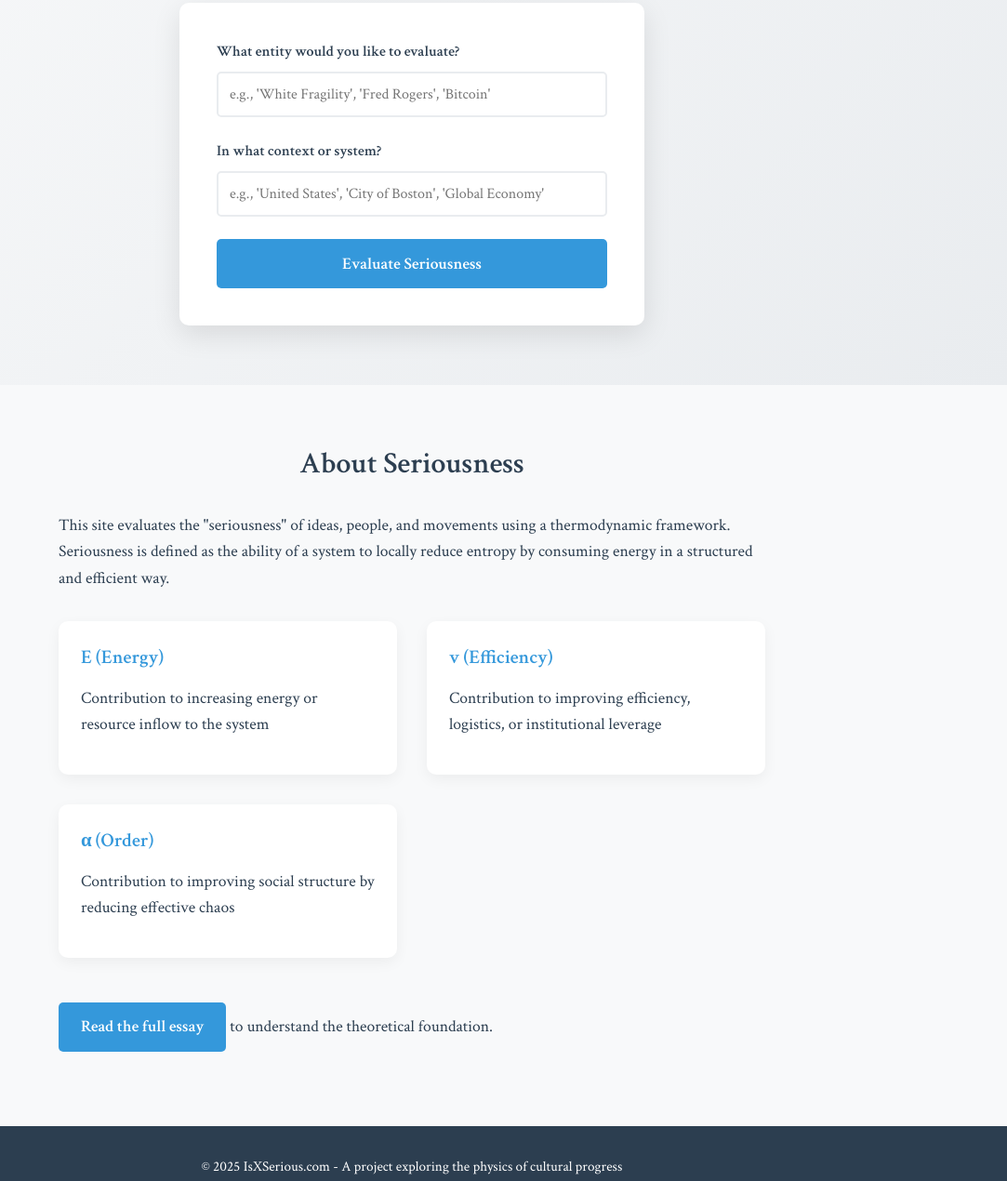
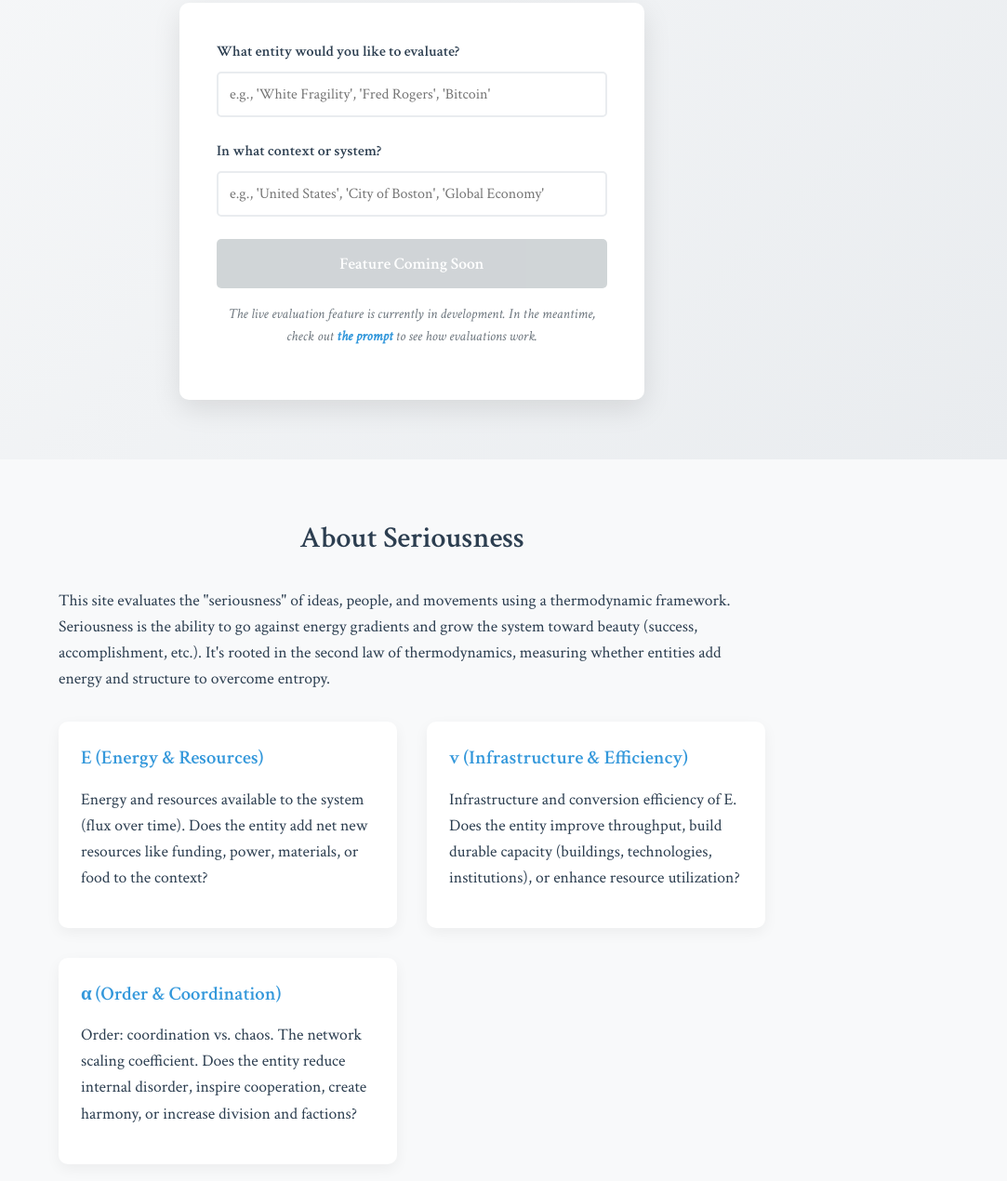
Before and after one commit to dgoodwin208/seriousness, a plain HTML site: page web/index.html in a window 1280 px wide. Shown: the part 295-1565 px from the top of the page at 93% size, without its empty margins (197-1280 px from the left). Drawn offline with Linux system fonts and the light colour scheme.

Commit message:
updating

```diff
--- a/web/index.html
+++ b/web/index.html
@@ -51,10 +51,10 @@
                             >
                         </div>
 
-                        <button type="submit" id="evaluate-btn">
-                            <span class="btn-text">Evaluate Seriousness</span>
-                            <span class="btn-loading" style="display: none;">Evaluating...</span>
+                        <button type="button" id="evaluate-btn" disabled class="btn-disabled">
+                            <span class="btn-text">Feature Coming Soon</span>
                         </button>
+                        <p class="coming-soon-note">The live evaluation feature is currently in development. In the meantime, check out <a href="prompt.html">the prompt</a> to see how evaluations work.</p>
                     </form>
                 </div>
             </div>
@@ -88,24 +88,24 @@
         <section id="about" class="about-section">
             <div class="container">
                 <h2>About Seriousness</h2>
-                <p>This site evaluates the "seriousness" of ideas, people, and movements using a thermodynamic framework. Seriousness is defined as the ability of a system to locally reduce entropy by consuming energy in a structured and efficient way.</p>
+                <p>This site evaluates the "seriousness" of ideas, people, and movements using a thermodynamic framework. Seriousness is the ability to go against energy gradients and grow the system toward beauty (success, accomplishment, etc.). It's rooted in the second law of thermodynamics, measuring whether entities add energy and structure to overcome entropy.</p>
 
                 <div class="framework-explanation">
                     <div class="parameter">
-                        <h3>E (Energy)</h3>
-                        <p>Contribution to increasing energy or resource inflow to the system</p>
+                        <h3>E (Energy & Resources)</h3>
+                        <p>Energy and resources available to the system (flux over time). Does the entity add net new resources like funding, power, materials, or food to the context?</p>
                     </div>
                     <div class="parameter">
-                        <h3>v (Efficiency)</h3>
-                        <p>Contribution to improving efficiency, logistics, or institutional leverage</p>
+                        <h3>v (Infrastructure & Efficiency)</h3>
+                        <p>Infrastructure and conversion efficiency of E. Does the entity improve throughput, build durable capacity (buildings, technologies, institutions), or enhance resource utilization?</p>
                     </div>
                     <div class="parameter">
-                        <h3>α (Order)</h3>
-                        <p>Contribution to improving social structure by reducing effective chaos</p>
+                        <h3>α (Order & Coordination)</h3>
+                        <p>Order: coordination vs. chaos. The network scaling coefficient. Does the entity reduce internal disorder, inspire cooperation, create harmony, or increase division and factions?</p>
                     </div>
                 </div>
 
-                <p><a href="essay.html" class="read-essay-link">Read the full essay</a> to understand the theoretical foundation.</p>
+                <p><a href="essay.html" class="read-essay-link">Read the full essay</a> to understand the theoretical foundation, or <a href="prompt.html" class="read-essay-link">view the complete prompt</a> used for evaluations.</p>
             </div>
         </section>
     </main>
--- a/web/styles.css
+++ b/web/styles.css
@@ -165,9 +165,40 @@ button[type="submit"]:hover {
     background: #2980b9;
 }
 
-button[type="submit"]:disabled {
+button[type="submit"]:disabled,
+button.btn-disabled {
     background: #bdc3c7;
     cursor: not-allowed;
+    opacity: 0.7;
+}
+
+button[type="button"].btn-disabled {
+    width: 100%;
+    padding: 15px;
+    color: white;
+    border: none;
+    border-radius: 5px;
+    font-family: 'Crimson Text', serif;
+    font-size: 1.1rem;
+    font-weight: 600;
+}
+
+.coming-soon-note {
+    margin-top: 1rem;
+    font-size: 0.95rem;
+    color: #6c757d;
+    text-align: center;
+    font-style: italic;
+}
+
+.coming-soon-note a {
+    color: #3498db;
+    text-decoration: none;
+    font-weight: 600;
+}
+
+.coming-soon-note a:hover {
+    text-decoration: underline;
 }
 
 /* Results Section */
```
Also changed, not shown: 1 other file.
